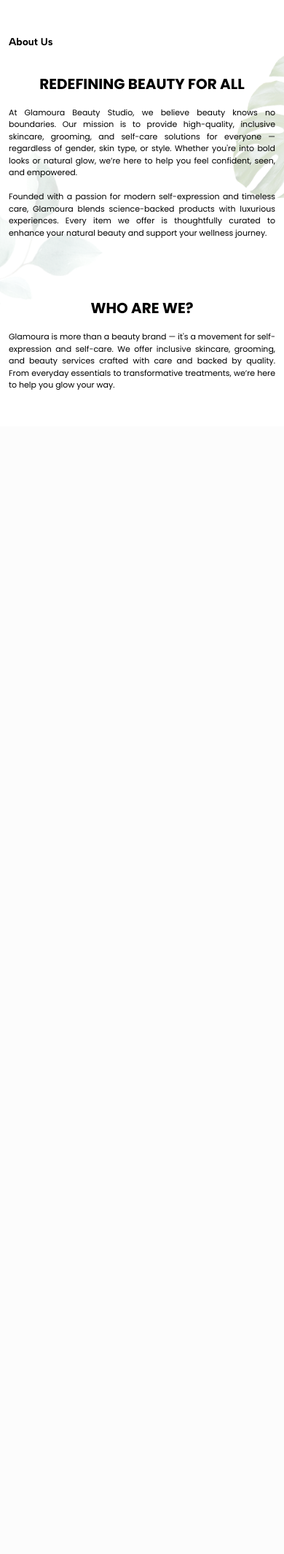
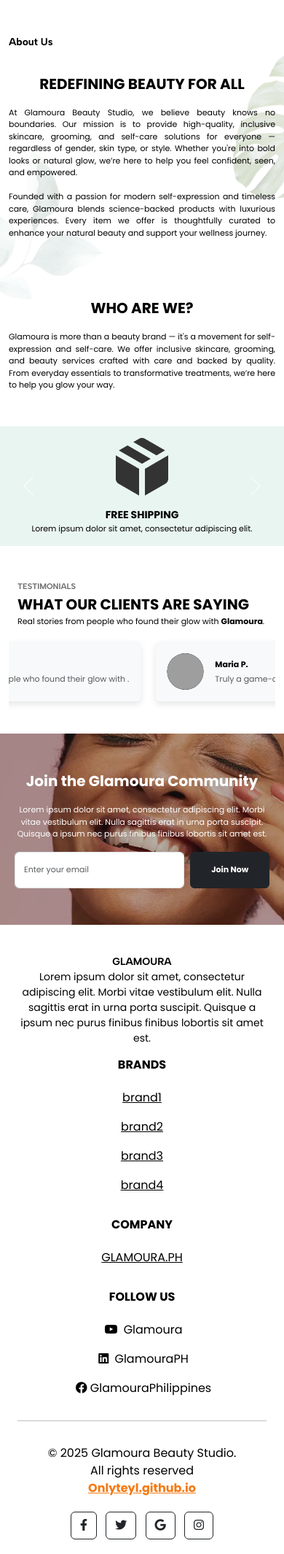
Before and after one commit to onlyteyl/onlyteyl.github.io, a PHP site: page /webdev/glamoure/index.html in a window 390 px wide. Shown: the part 3463-5592 px from the top of the page at 73% size. Before the commit the page ends 3997 px from the top, so only its background shows below. Run offline with PHP 8.4, Linux system fonts and the light colour scheme; grey boxes are pictures that could not be loaded.

Commit message:
glamoura home page

```diff
--- a/webdev/glamoure/assets/style.css
+++ b/webdev/glamoure/assets/style.css
@@ -91,6 +91,7 @@ color: white;
   border: 2px solid rgb(0, 0, 0);
 background-color: none;
 color: rgb(0, 0, 0);
+height: auto;
 }
 
 .btn-outline-white:hover{
@@ -310,3 +311,55 @@ color: rgb(0, 0, 0);
       max-width: 60%; /* Shrinks image for mobile */
   }
 }
+
+
+/* promises section */
+.promises-container{
+  background-color: #E9F5F0;
+  width: 100%;
+}
+
+.testimonial-slider {
+  overflow: hidden;
+  width: 100%;
+  background: #fff;
+  padding: 20px 0;
+  position: relative;
+}
+
+.slider-track {
+  display: flex;
+  gap: 20px;
+  white-space: nowrap;
+}
+
+.testimonial {
+  flex: 0 0 auto;
+  background: #f9f9f9;
+  padding: 15px;
+  border-radius: 8px;
+  box-shadow: 0 4px 10px rgba(0,0,0,0.1);
+  min-width: 250px;
+}
+
+.testimonial-img {
+  width: 50px;
+  height: 50px;
+  border-radius: 50%;
+  background: black; /* Default background if no image */
+  overflow: hidden;
+  flex-shrink: 0;
+}
+
+.testimonial-img img {
+  width: 100%;
+  height: 100%;
+  object-fit: cover; /* Image covers the circle */
+}
+
+
+/* join us section */
+.join-us-container{
+  background-size: cover;
+  background-position: center;
+}
--- a/webdev/glamoure/index.html
+++ b/webdev/glamoure/index.html
@@ -4,10 +4,12 @@
 <head>
     <meta charset="utf-8">
     <meta name="viewport" content="width=device-width, initial-scale=1">
-    <title>Glamoure</title>
+    <title>Glamoura</title>
     <link href="https://cdn.jsdelivr.net/npm/bootstrap@5.3.7/dist/css/bootstrap.min.css" rel="stylesheet"
         integrity="sha384-LN+7fdVzj6u52u30Kp6M/trliBMCMKTyK833zpbD+pXdCLuTusPj697FH4R/5mcr" crossorigin="anonymous">
     <link href="assets/style.css" rel="stylesheet">
+    <link href="assets/img/glamoure-logo-tab.png" rel="icon">
+
 
 
     <!-- font -->
@@ -15,6 +17,8 @@
         rel="stylesheet">
     <link href="https://fonts.googleapis.com/css2?family=Albert+Sans:wght@300;400;500;600;700&display=swap"
         rel="stylesheet">
+
+        <link href="https://cdnjs.cloudflare.com/ajax/libs/font-awesome/6.0.0-beta3/css/all.min.css" rel="stylesheet">
 
 
 </head>
@@ -436,23 +440,26 @@
             </div>
         </div>
     </div>
-
+    <!-- about us section -->
     <div class="about-container" style="background-image: url(assets/img/about-bg.png);">
 
 
         <div class="container pb-5 text-black">
-            <div class="subheading albert-font text-start pt-5 text-black fw-bold d-lg-none d-block" style="color: #6f6f6f57;">
+            <div class="subheading albert-font text-start pt-5 text-black fw-bold d-lg-none d-block"
+                style="color: #6f6f6f57;">
                 About Us
             </div>
             <!-- First Row -->
             <div class="row align-items-center mb-5">
                 <div class="col-12 col-lg-5 text-center">
                     <div class="about-img-container py-3">
-                        <img src="assets/img/about-us.png" class="img-fluid rounded-5 d-none d-md-none d-lg-block" alt="About Glamoura">
+                        <img src="assets/img/about-us.png" class="img-fluid rounded-5 d-none d-md-none d-lg-block"
+                            alt="About Glamoura">
                     </div>
                 </div>
                 <div class="col-12 col-lg-7">
-                    <div class="heading mb-3 fw-bold d-flex justify-content-lg-start justify-content-center">REDEFINING BEAUTY FOR ALL</div>
+                    <div class="heading mb-3 fw-bold d-flex justify-content-lg-start justify-content-center">REDEFINING
+                        BEAUTY FOR ALL</div>
                     <div class="caption" style="text-align: justify;">
                         At Glamoura Beauty Studio, we believe beauty knows no boundaries. Our mission is to provide
                         high-quality, inclusive skincare, grooming, and self-care solutions for everyone — regardless of
@@ -471,17 +478,353 @@
             <div class="row align-items-center flex-lg-row-reverse">
                 <div class="col-12 col-lg-5 text-center">
                     <div class="about-img-container py-3">
-                        <img src="assets/img/about-us.png" class="img-fluid rounded-5 d-none d-md-none d-lg-block" alt="About Glamoura">
+                        <img src="assets/img/about-us.png" class="img-fluid rounded-5 d-none d-md-none d-lg-block"
+                            alt="About Glamoura">
                     </div>
                 </div>
                 <div class="col-12 col-lg-7">
-                    <div class="heading mb-3 fw-bold d-flex justify-content-lg-end justify-content-center">WHO ARE WE?</div>
+                    <div class="heading mb-3 fw-bold d-flex justify-content-lg-end justify-content-center">WHO ARE WE?
+                    </div>
                     <div class="caption " style="text-align: justify;">
-                        Glamoura is more than a beauty brand — it's a movement for self-expression and self-care. We offer inclusive skincare, grooming, and beauty services crafted with care and backed by quality. From everyday essentials to transformative treatments, we’re here to help you glow your way.
+                        Glamoura is more than a beauty brand — it's a movement for self-expression and self-care. We
+                        offer inclusive skincare, grooming, and beauty services crafted with care and backed by quality.
+                        From everyday essentials to transformative treatments, we’re here to help you glow your way.
                     </div>
                 </div>
             </div>
         </div>
+    </div>
+
+    <!-- Promises Section -->
+    <div class="container-fluid promises-container">
+        <div class="mx-5">
+            <div class="row g-4 d-none d-md-flex p-3">
+                <!-- Free Shipping -->
+                <div class="col-12 col-md-4 text-center text-md-start">
+                    <div class="d-flex flex-column flex-md-row align-items-center align-items-md-start">
+                        <img src="assets/img/pm-ship-icon.png" alt="Free Shipping"
+                            class="img-fluid mb-2 mb-md-0 me-md-3" style="max-width: 60px;">
+                        <div>
+                            <div class="subheading fw-bold text-black">FREE SHIPPING</div>
+                            <div class="caption text-black">Lorem ipsum dolor sit amet, consectetur adipiscing elit.
+                            </div>
+                        </div>
+                    </div>
+                </div>
+                <!-- 30 Days Return -->
+                <div class="col-12 col-md-4 text-center text-md-start">
+                    <div class="d-flex flex-column flex-md-row align-items-center align-items-md-start">
+                        <img src="assets/img/pm-ret-icon.png" alt="30 Days Return"
+                            class="img-fluid mb-2 mb-md-0 me-md-3" style="max-width: 60px;">
+                        <div>
+                            <div class="subheading fw-bold text-black">30 DAYS RETURN</div>
+                            <div class="caption text-black">Lorem ipsum dolor sit amet, consectetur adipiscing elit.
+                            </div>
+                        </div>
+                    </div>
+                </div>
+                <!-- 100% Guarantee -->
+                <div class="col-12 col-md-4 text-center text-md-start">
+                    <div class="d-flex flex-column flex-md-row align-items-center align-items-md-start">
+                        <img src="assets/img/pm-guaran-icon.png" alt="100% Guarantee"
+                            class="img-fluid mb-2 mb-md-0 me-md-3" style="max-width: 60px;">
+                        <div>
+                            <div class="subheading fw-bold text-black">100% GUARANTEE</div>
+                            <div class="caption text-black">Lorem ipsum dolor sit amet, consectetur adipiscing elit.
+                            </div>
+                        </div>
+                    </div>
+                </div>
+            </div>
+        </div>
+
+        <!-- For small screens (Carousel) -->
+        <div id="promisesCarousel" class="carousel p-3 slide d-md-none" data-bs-ride="carousel" data-bs-interval="3000">
+            <div class="carousel-inner text-center">
+                <!-- Slide 1 -->
+                <div class="carousel-item active">
+                    <img src="assets/img/pm-ship-icon.png" class="d-block mx-auto mb-3" style="max-width: 80px;"
+                        alt="Free Shipping">
+                    <div class="subheading fw-bold text-black">FREE SHIPPING</div>
+                    <div class="caption text-black">Lorem ipsum dolor sit amet, consectetur adipiscing elit.
+                    </div>
+                </div>
+                <!-- Slide 2 -->
+                <div class="carousel-item">
+                    <img src="assets/img/pm-ret-icon.png" class="d-block mx-auto mb-3" style="max-width: 80px;"
+                        alt="30 Days Return">
+                    <div class="subheading fw-bold text-black">30 DAYS RETURN</div>
+                    <div class="caption text-black">Lorem ipsum dolor sit amet, consectetur adipiscing elit.
+                    </div>
+                </div>
+                <!-- Slide 3 -->
+                <div class="carousel-item">
+                    <img src="assets/img/pm-guaran-icon.png" class="d-block mx-auto mb-3" style="max-width: 80px;"
+                        alt="100% Guarantee">
+                    <div class="subheading fw-bold text-black">100% GUARANTEE</div>
+                    <div class="caption text-black">Lorem ipsum dolor sit amet, consectetur adipiscing elit.
+                    </div>
+                </div>
+            </div>
+            <!-- Carousel Controls -->
+            <button class="carousel-control-prev" type="button" data-bs-target="#promisesCarousel" data-bs-slide="prev">
+                <span class="carousel-control-prev-icon" aria-hidden="true"></span>
+                <span class="visually-hidden">Previous</span>
+            </button>
+            <button class="carousel-control-next" type="button" data-bs-target="#promisesCarousel" data-bs-slide="next">
+                <span class="carousel-control-next-icon" aria-hidden="true"></span>
+                <span class="visually-hidden">Next</span>
+            </button>
+        </div>
+    </div>
+
+    <!-- testimonial section -->
+    <div class="container-fluid mt-5">
+        <div class="container">
+            <div class="caption albert-font fw-bold" style="color: #6f6f6f;">
+                TESTIMONIALS
+            </div>
+            <div class="heading fw-bold text-black">
+                WHAT OUR
+                CLIENTS ARE SAYING
+            </div>
+            <div class="caption text-black">
+                Real stories from people who found their glow with <span style="font-weight: bold;">Glamoura</span>.
+            </div>
+        </div>
+
+        <div class="testimonial-slider text-black">
+            <div class="slider-track" id="testimonialTrack">
+                <!-- testimonials-->
+                <div class="testimonial d-flex align-items-center p-3 rounded bg-light">
+                    <div class="testimonial-img flex-shrink-0 me-3">
+                        <img src="assets/img/user1.jpg" alt="User" class="img-fluid rounded-circle">
+                    </div>
+                    <div class="testimonials-info">
+                        <div class=" caption fw-bold d-block mb-1">Alex G.</div>
+                        <div class="caption text-muted">
+                            Real stories from people who found their glow with .
+                        </div>
+                    </div>
+                </div>
+
+
+                <div class="testimonial d-flex align-items-center p-3 rounded bg-light">
+                    <div class="testimonial-img flex-shrink-0 me-3">
+                        <img src="assets/img/user1.jpg" alt="User" class="img-fluid rounded-circle">
+                    </div>
+                    <div class="testimonials-info">
+                        <div class=" caption fw-bold d-block mb-1">Maria P.</div>
+                        <div class="caption text-muted">
+                            Truly a game-changer for my daily routine. Highly recommended!
+                        </div>
+                    </div>
+                </div>
+
+
+                <div class="testimonial d-flex align-items-center p-3 rounded bg-light">
+                    <div class="testimonial-img flex-shrink-0 me-3">
+                        <img src="assets/img/user2.jpg" alt="User" class="img-fluid rounded-circle">
+                    </div>
+                    <div class="testimonial-info">
+                        <div class="fw-bold d-block mb-1">Alex G.</div>
+                        <div class="caption text-muted">Glamoura transformed my skincare routine completely!</div>
+                    </div>
+                </div>
+
+
+                <div class="testimonial d-flex align-items-center p-3 rounded bg-light">
+                    <div class="testimonial-img flex-shrink-0 me-3">
+                        <img src="assets/img/user3.jpg" alt="User" class="img-fluid rounded-circle">
+                    </div>
+                    <div class="testimonial-info">
+                        <div class="fw-bold d-block mb-1">Jane D.</div>
+                        <div class="caption text-muted">My skin has never felt better! Love the products!</div>
+                    </div>
+                </div>
+
+
+                <div class="testimonial d-flex align-items-center p-3 rounded bg-light">
+                    <div class="testimonial-img flex-shrink-0 me-3">
+                        <img src="assets/img/user4.jpg" alt="User" class="img-fluid rounded-circle">
+                    </div>
+                    <div class="testimonial-info">
+                        <div class="fw-bold d-block mb-1">Chris R.</div>
+                        <div class="caption text-muted">Amazing experience and top-notch service!</div>
+                    </div>
+                </div>
+
+                <div class="testimonial d-flex align-items-center p-3 rounded bg-light">
+                    <div class="testimonial-img flex-shrink-0 me-3">
+                        <img src="assets/img/user5.jpg" alt="User" class="img-fluid rounded-circle">
+                    </div>
+                    <div class="testimonial-info">
+                        <div class="fw-bold d-block mb-1">Samantha K.</div>
+                        <div class="caption text-muted">Highly recommend! Excellent quality and fast delivery.</div>
+                    </div>
+                </div>
+
+
+                <div class="testimonial d-flex align-items-center p-3 rounded bg-light">
+                    <div class="testimonial-img flex-shrink-0 me-3">
+                        <img src="assets/img/user6.jpg" alt="User" class="img-fluid rounded-circle">
+                    </div>
+                    <div class="testimonial-info">
+                        <div class="fw-bold d-block mb-1">Michael L.</div>
+                        <div class="caption text-muted">Great service and amazing results every time!</div>
+                    </div>
+                </div>
+
+                <div class="testimonial d-flex align-items-center p-3 rounded bg-light">
+                    <div class="testimonial-img flex-shrink-0 me-3">
+                        <img src="assets/img/user7.jpg" alt="User" class="img-fluid rounded-circle">
+                    </div>
+                    <div class="testimonial-info">
+                        <div class="fw-bold d-block mb-1">Olivia H.</div>
+                        <div class="caption text-muted">Fantastic! The best decision for my skincare routine.</div>
+                    </div>
+                </div>
+
+
+                <div class="testimonial d-flex align-items-center p-3 rounded bg-light">
+                    <div class="testimonial-img flex-shrink-0 me-3">
+                        <img src="assets/img/user8.jpg" alt="User" class="img-fluid rounded-circle">
+                    </div>
+                    <div class="testimonial-info">
+                        <div class="fw-bold d-block mb-1">Daniel W.</div>
+                        <div class="caption text-muted">Love the products! Will definitely order again.</div>
+                    </div>
+                </div>
+
+
+                <div class="testimonial d-flex align-items-center p-3 rounded bg-light">
+                    <div class="testimonial-img flex-shrink-0 me-3">
+                        <img src="assets/img/user9.jpg" alt="User" class="img-fluid rounded-circle">
+                    </div>
+                    <div class="testimonial-info">
+                        <div class="fw-bold d-block mb-1">Sophia T.</div>
+                        <div class="caption text-muted">Truly an amazing experience! Highly recommend.</div>
+                    </div>
+                </div>
+            </div>
+        </div>
+    </div>
+
+    <!-- join us section -->
+
+    <div class="container-fluid join-us-container mt-4 text-center text-white"
+        style="background-image: url(assets/img/joinUs-bg.png); background-size: cover; background-position: center; padding: 50px 20px;">
+        <div class="mx-auto col-12 col-md-8 col-lg-6">
+            <div class="heading fw-bold mb-3">
+                Join the Glamoura Community
+            </div>
+            <div class="caption mb-3">
+                Lorem ipsum dolor sit amet, consectetur adipiscing elit. Morbi vitae vestibulum elit. Nulla sagittis
+                erat in urna porta suscipit. Quisque a ipsum nec purus finibus finibus lobortis sit amet est.
+            </div>
+        </div>
+
+        <!-- Input with Button -->
+        <div class="d-flex justify-content-center">
+            <div class="d-flex gap-2" style=" max-width: 800px; width: 100%; height: 50px;">
+                <input type="email" class="form-control caption" placeholder="Enter your email" aria-label="Email">
+                <button class="btn btn-dark fw-bold caption" type="button" style="width: 155px;">Join Now</button>
+            </div>
+        </div>
+    </div>
+
+<!-- footer -->
+    <div class="container-fluid p-0">
+        <footer class="text-center text-lg-start text-black" style="background-color: #ffffff">
+
+            <div class="container-fluid p-4 pb-0">
+                <section class="">
+                    <div class="row">
+                        <div class="col-md-3 col-lg-3 col-xl-3 mx-auto mt-3">
+                            <div class="subheading albert-font fw-bold">
+                                GLAMOURA
+                            </div>
+                            <div style="font-size: 14px;">
+                                Lorem ipsum dolor sit amet, consectetur adipiscing elit. Morbi vitae vestibulum elit.
+                                Nulla sagittis erat in urna porta suscipit. Quisque a ipsum nec purus finibus finibus
+                                lobortis sit amet est.
+                            </div>
+                        </div>
+
+
+
+                        <div class="col-md-2 col-lg-2 col-xl-2 mx-auto mt-3">
+                            <h6 class="text-uppercase mb-4 fw-bold">Brands</h6>
+                            <p>
+                                <a class="text-black">brand1</a>
+                            </p>
+                            <p>
+                                <a class="text-black">brand2</a>
+                            </p>
+                            <p>
+                                <a class="text-black">brand3</a>
+                            </p>
+                            <p>
+                                <a class="text-black">brand4</a>
+                            </p>
+                        </div>
+
+
+
+
+
+                        <div class="col-md-3 col-lg-2 col-xl-2 mx-auto mt-3">
+                            <h6 class="text-uppercase mb-4 fw-bold">
+                                COMPANY
+                            </h6>
+                            <p>
+                                <a class="text-black">GLAMOURA.PH</a>
+                            </p>
+                        </div>
+
+                        <div class="col-md-4 col-lg-3 col-xl-3 mx-auto mt-3">
+                            <h6 class="text-uppercase mb-4 fw-bold">Follow us</h6>
+                            <p><i class="fa-brands fa-youtube mx-1"></i> Glamoura</p>
+                            <p><i class="fa-brands fa-linkedin mx-1"></i> GlamouraPH</p>
+                            <p><i class="fa-brands fa-facebook mx-1"></i>GlamouraPhilippines</p>
+                        </div>
+                    </div>
+                </section>
+                <hr class="my-3">
+                <section class="p-3 pt-0">
+                    <div class="row d-flex align-items-center">
+                        <div class="col-md-7 col-lg-8 text-center text-md-start">
+
+                            <div class="p-3">
+                                © 2025 Glamoura Beauty Studio. All rights reserved
+                                <a href="https://github.com/onlyteyl"
+                                    style="color: rgb(246, 121, 18); font-weight: bold;">Onlyteyl.github.io</a>
+                            </div>
+                        </div>
+                        <div class="col-md-5 col-lg-4 ml-lg-0 text-center text-md-end">
+
+                            <a class="btn btn-outline-dark btn-floating m-1" class="text-black" role="button"><i
+                                    class="fab fa-facebook-f"></i></a>
+
+
+                            <a class="btn btn-outline-dark btn-floating m-1" class="text-black" role="button"><i
+                                    class="fab fa-twitter"></i></a>
+
+                            <a class="btn btn-outline-dark btn-floating m-1" class="text-black" role="button"><i
+                                    class="fab fa-google"></i></a>
+
+
+                            <a class="btn btn-outline-dark btn-floating m-1" class="text-black" role="button"><i
+                                    class="fab fa-instagram"></i></a>
+                        </div>
+
+                    </div>
+                </section>
+
+            </div>
+
+        </footer>
+
     </div>
 
 
@@ -569,6 +912,32 @@
 
         // Start auto slide
         startAutoSlide();
+
+
+
+        // TESTIMONIALSSSSSSSS KRAZY JS
+
+        const track = document.getElementById("testimonialTrack");
+
+        let scrollSpeed = .5; // eto ay per frame
+        function animateSlider() {
+            track.style.transform = `translateX(${(parseFloat(track.dataset.offset) || 0) - scrollSpeed}px)`;
+            let offset = parseFloat(track.style.transform.replace(/[^-?\d.]/g, ""));
+
+
+            const firstItem = track.children[0];
+            if (Math.abs(offset) > firstItem.offsetWidth + 20) {
+                track.appendChild(firstItem);
+                offset += firstItem.offsetWidth + 20;
+            }
+
+            track.dataset.offset = offset;
+            requestAnimationFrame(animateSlider);
+        }
+
+        track.dataset.offset = 0;
+        animateSlider();
+
     </script>
 
 
```
Also changed, not shown: projects.html (+51 -4 lines), webdev/glamoure/assets/img/glamoure-logo-tab.png (added), webdev/glamoure/assets/img/joinUs-bg.png (added), webdev/glamoure/assets/img/pm-guaran-icon.png (added), webdev/glamoure/assets/img/pm-ret-icon.png (added), webdev/glamoure/assets/img/pm-ship-icon.png (added).
